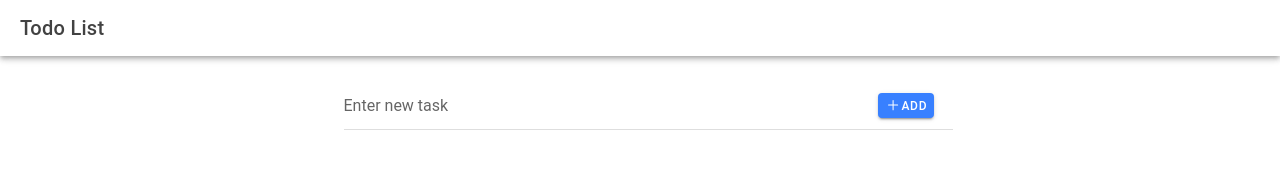
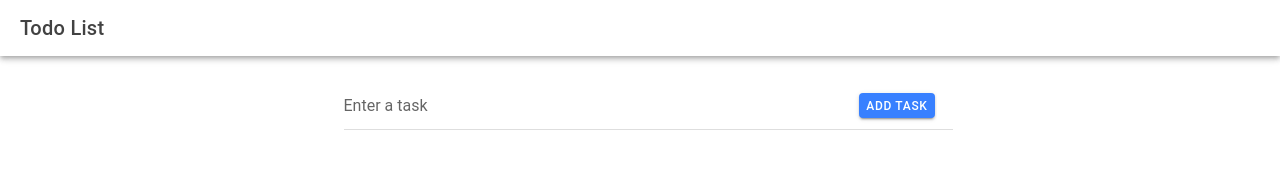
Before and after one commit to JairoTinga/ion-t-tinga, a React (Vite) app: page /todolist in a window 1280 px wide. Shown: the top 190 px of the page. Built offline with nearby package versions, Linux system fonts and the light colour scheme.

Commit message:
added todolist and adjusted some things

```diff
--- a/src/App.tsx
+++ b/src/App.tsx
@@ -36,7 +36,7 @@ import '@ionic/react/css/display.css';
 
 /* Theme variables */
 import './theme/variables.css';
-import TodoList from './pages/Todolist';
+import TodoList from './pages/TodoList';
 
 setupIonicReact();
 
--- a/src/pages/Todolist.tsx
+++ b/src/pages/Todolist.tsx
@@ -1,26 +1,50 @@
 import React, { useState } from 'react';
-import { IonContent, IonHeader, IonPage, IonTitle, IonToolbar, IonButton, IonList, IonItem, IonLabel, IonInput, IonIcon, IonGrid, IonRow, IonCol } from '@ionic/react';
-import { add } from 'ionicons/icons';
+import { IonContent, IonHeader, IonPage, IonTitle, IonToolbar, IonButton, IonList, IonItem, IonLabel, IonCheckbox, IonRow, IonGrid, IonCol, IonInput, IonIcon } from '@ionic/react';
 import { useHistory } from 'react-router-dom';
+import { trashOutline, createOutline } from 'ionicons/icons';
 import './Tab2.css';
 
-const TodoList: React.FC = () => {
-    const history = useHistory();
+const Tab2: React.FC = () => {
+  const history = useHistory();
 
   const navigateBack = () =>
     history.goBack();
-  const [tasks, setTasks] = useState<string[]>([]);
-  const [newTask, setNewTask] = useState('');
 
-  const addTask = () => {
-    if (newTask.trim() !== '') {
-      setTasks(prevTasks => [...prevTasks, newTask.trim()]);
-      setNewTask('');
+  const [todos, setTodos] = useState<{ id: number; text: string; completed: boolean; }[]>([]);
+  const [newTodoText, setNewTodoText] = useState('');
+
+  const toggleTodo = (id: number) => {
+    setTodos(prevTodos =>
+      prevTodos.map(todo =>
+        todo.id === id ? { ...todo, completed: !todo.completed } : todo
+      )
+    );
+  };
+
+  const addTodo = () => {
+    if (newTodoText.trim() !== '') {
+      setTodos(prevTodos => [
+        ...prevTodos,
+        {
+          id: prevTodos.length + 1,
+          text: newTodoText,
+          completed: false
+        }
+      ]);
+      setNewTodoText('');
     }
   };
 
-  const removeTask = (index: number) => {
-    setTasks(prevTasks => prevTasks.filter((_, i) => i !== index));
+  const deleteTodo = (id: number) => {
+    setTodos(prevTodos => prevTodos.filter(todo => todo.id !== id));
+  };
+
+  const editTodo = (id: number, newText: string) => {
+    setTodos(prevTodos =>
+      prevTodos.map(todo =>
+        todo.id === id ? { ...todo, text: newText } : todo
+      )
+    );
   };
 
   return (
@@ -31,28 +55,37 @@ const TodoList: React.FC = () => {
         </IonToolbar>
       </IonHeader>
       <IonContent fullscreen>
+      <IonGrid>
+          <IonRow>
+            <IonCol size="12" size-sm="6" offset-sm="3">
         <IonHeader collapse="condense">
           <IonToolbar>
             <IonTitle size="large">Todo List</IonTitle>
           </IonToolbar>
         </IonHeader>
-        <IonGrid>
-          <IonRow>
-            <IonCol size="12" size-sm="6" offset-sm="3">
         <IonList>
-          {tasks.map((task, index) => (
-            <IonItem key={index}>
-              <IonLabel>{task}</IonLabel>
-              <IonButton color="danger" slot="end" onClick={() => removeTask(index)}>Delete</IonButton>
+          {todos.map(todo => (
+            <IonItem key={todo.id}>
+              <IonCheckbox slot="start" checked={todo.completed} onIonChange={() => toggleTodo(todo.id)} />
+              <IonLabel>{todo.text}</IonLabel>
+              <div className="ion-text-end">
+                <IonButton fill="clear" onClick={() => editTodo(todo.id, prompt("Edit task:", todo.text))}>
+                  <IonIcon icon={createOutline} />
+                </IonButton>
+                <IonButton fill="clear" onClick={() => deleteTodo(todo.id)}>
+                  <IonIcon icon={trashOutline} />
+                </IonButton>
+              </div>
             </IonItem>
           ))}
         </IonList>
         <IonItem>
-          <IonInput placeholder="Enter new task" value={newTask} onIonChange={(e) => setNewTask(e.detail.value!)}></IonInput>
-          <IonButton slot="end" onClick={addTask}>
-            <IonIcon icon={add} />
-            Add
-          </IonButton>
+          <IonInput
+            placeholder="Enter a task"
+            value={newTodoText}
+            onIonChange={(e) => setNewTodoText(e.detail.value!)}
+          />
+          <IonButton expand="block" onClick={addTodo}>Add Task</IonButton>
         </IonItem>
         </IonCol>
         </IonRow>
@@ -63,4 +96,4 @@ const TodoList: React.FC = () => {
   );
 };
 
-export default TodoList;
+export default Tab2;
--- a/src/pages/home.tsx
+++ b/src/pages/home.tsx
@@ -66,7 +66,7 @@ const Home: React.FC = () => {
               <IonRouterLink href="/TodoList">
                 <IonCard button>
                   <IonCardHeader>
-                    <IonCardTitle>Todo List</IonCardTitle>
+                    <IonCardTitle>TodoList</IonCardTitle>
                   </IonCardHeader>
                 </IonCard>
               </IonRouterLink>
@@ -76,6 +76,7 @@ const Home: React.FC = () => {
       </IonContent>
       </IonReactRouter>
     </IonPage>
+
   );
 };
 
```
